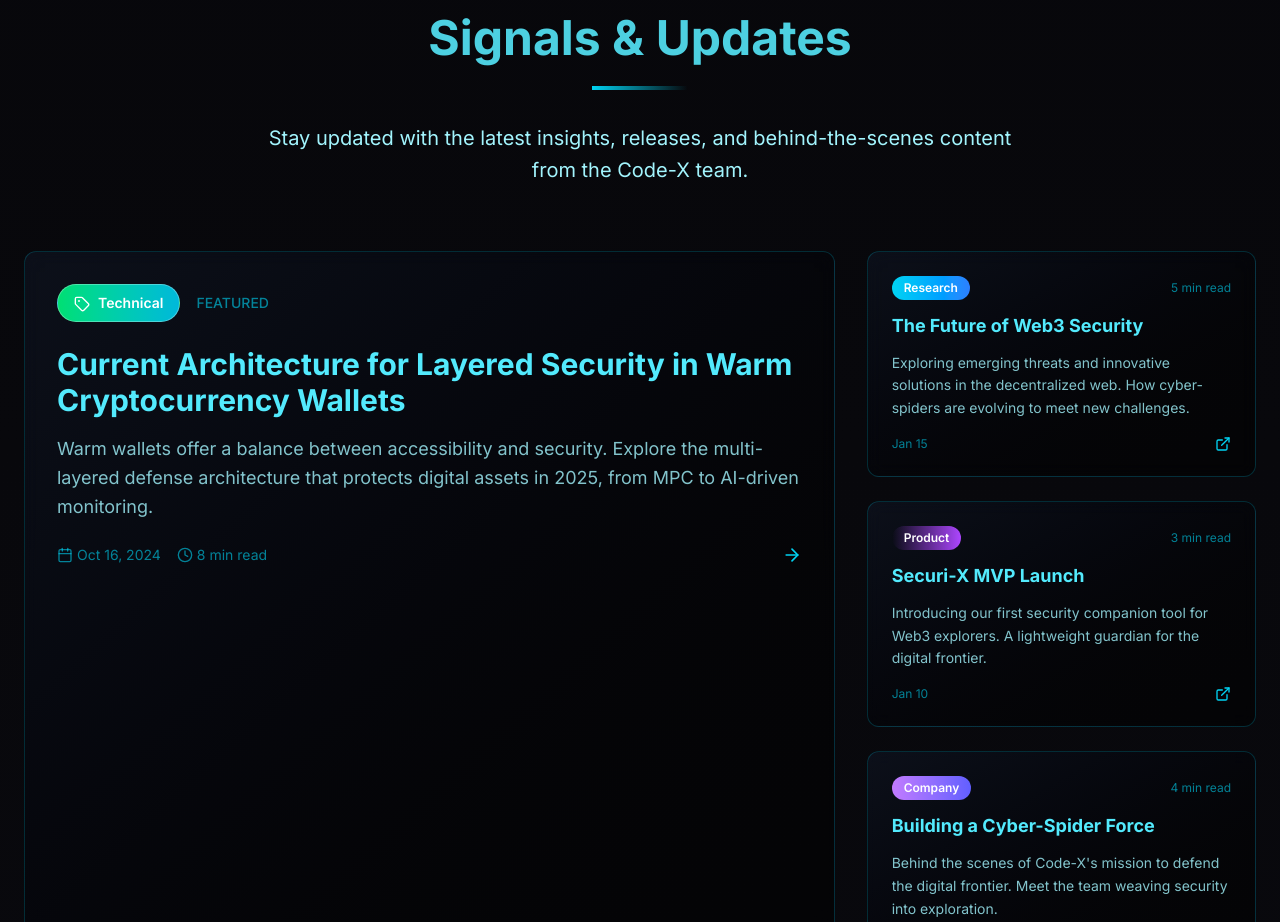
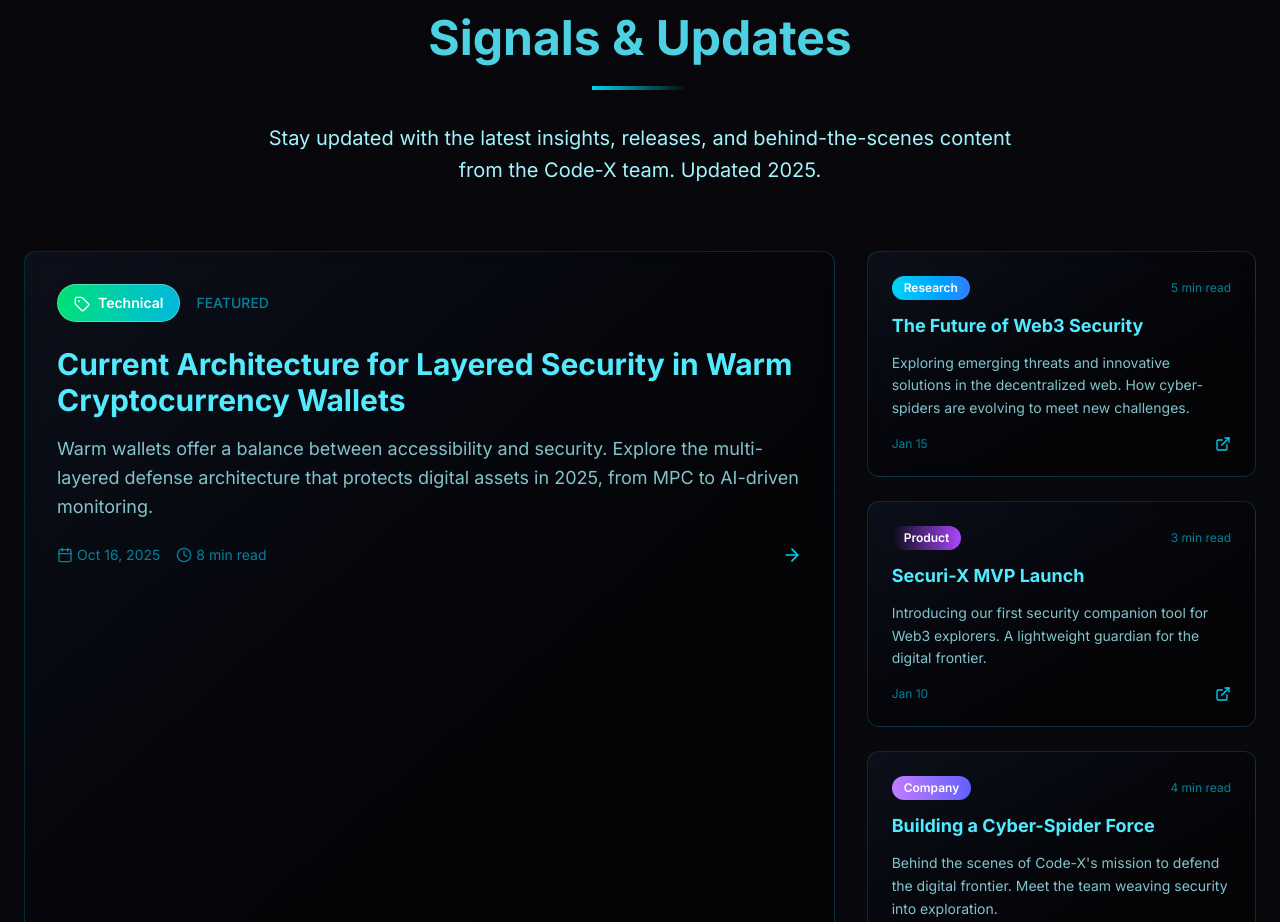
Before and after one commit to code-x-app/code-x-landing, a Next.js app: page / in a window 1280 px wide. Shown: the part 5540-6462 px from the top of the page. Built offline with nearby package versions, Linux system fonts and the light colour scheme; no server answers.

Commit message:
Fix blog post date to 2025 and force deployment refresh

```diff
--- a/src/app/blog/warm-wallet-security-architecture/page.tsx
+++ b/src/app/blog/warm-wallet-security-architecture/page.tsx
@@ -43,7 +43,7 @@ export default function WarmWalletSecurityPost() {
             <div className="flex items-center gap-4 text-cyan-400/60 text-sm">
               <div className="flex items-center gap-1">
                 <Calendar className="w-4 h-4" />
-                October 16, 2024
+                October 16, 2025
               </div>
               <div className="flex items-center gap-1">
                 <Clock className="w-4 h-4" />
--- a/src/components/BlogSection.tsx
+++ b/src/components/BlogSection.tsx
@@ -10,7 +10,7 @@ export const BlogSection = () => {
     {
       title: "Current Architecture for Layered Security in Warm Cryptocurrency Wallets",
       excerpt: "Warm wallets offer a balance between accessibility and security. Explore the multi-layered defense architecture that protects digital assets in 2025, from MPC to AI-driven monitoring.",
-      date: "2024-10-16",
+      date: "2025-10-16",
       category: "Technical",
       readTime: "8 min read",
       featured: true,
@@ -93,7 +93,7 @@ export const BlogSection = () => {
           </h2>
           <div className="w-24 h-1 bg-gradient-to-r from-cyan-400 to-magenta-400 mx-auto mb-8"></div>
           <p className="text-xl text-cyan-200 max-w-3xl mx-auto leading-relaxed">
-            Stay updated with the latest insights, releases, and behind-the-scenes content from the Code-X team.
+            Stay updated with the latest insights, releases, and behind-the-scenes content from the Code-X team. Updated 2025.
           </p>
         </motion.div>
 
```
